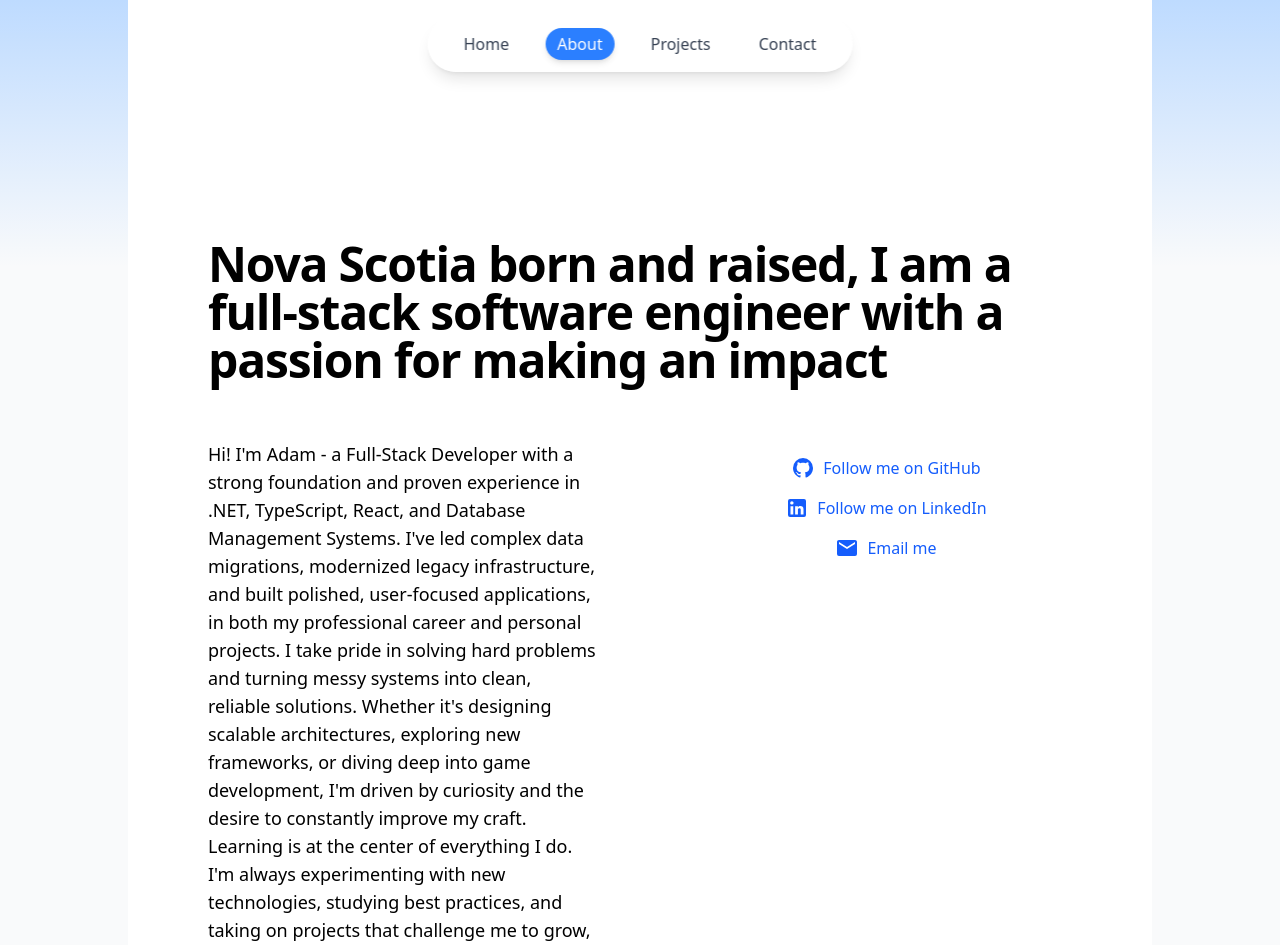
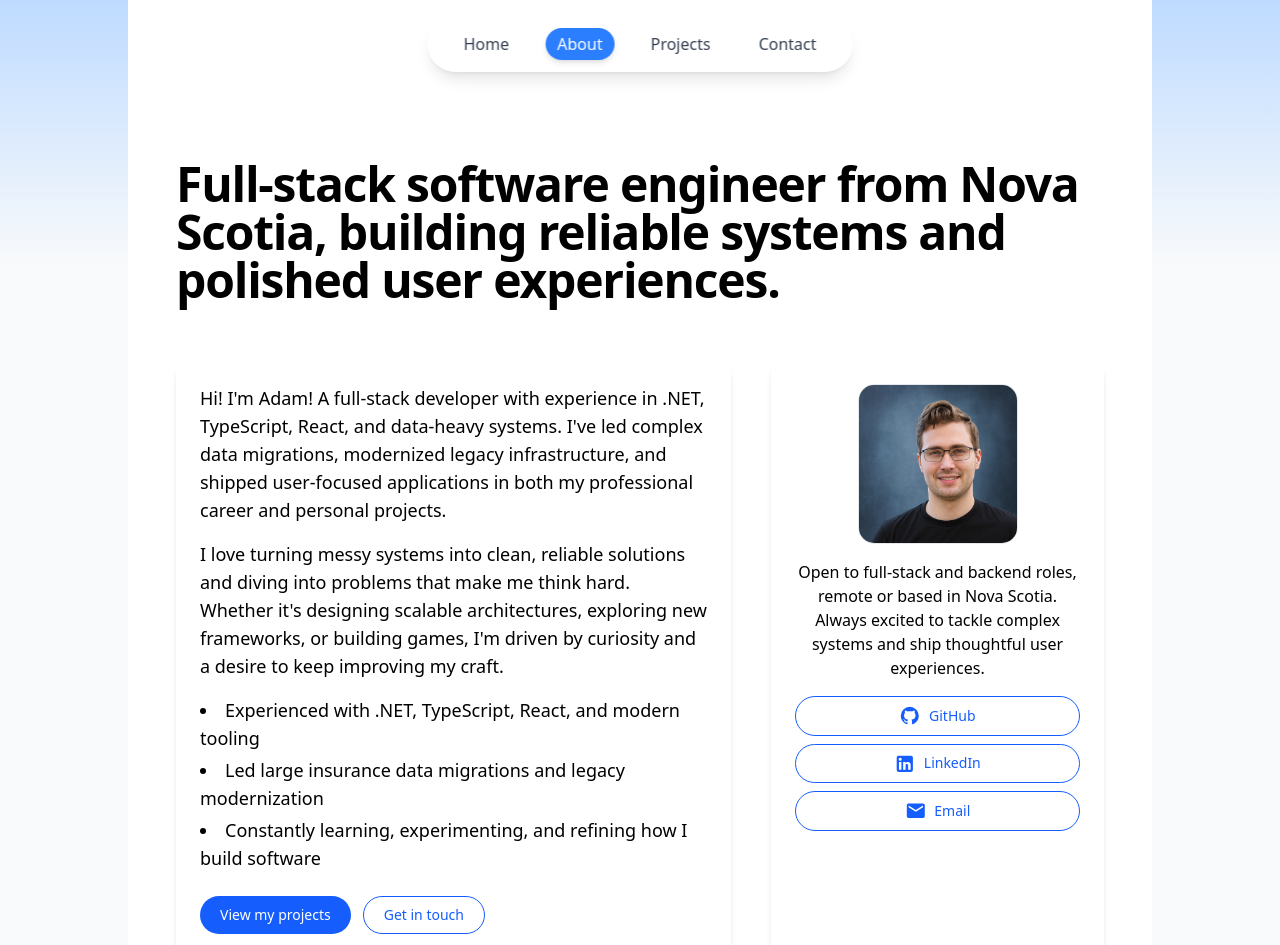
Before and after one commit to Xiappi/web-portfolio, a React (Vite) app: page /about in a window 1280 px wide. Shown: the top 945 px of the page. Built offline with nearby package versions, Linux system fonts and the light colour scheme.

Commit message:
fix pictures and update about page

```diff
--- a/src/pages/AboutPage.tsx
+++ b/src/pages/AboutPage.tsx
@@ -1,56 +1,113 @@
 import { mdiGithub, mdiLinkedin, mdiEmail } from "@mdi/js";
 import Icon from "@mdi/react";
+import profile2 from "../assets/profile-2.png";
 
 export default function About() {
   return (
-    <div className="grid grid-cols-1 lg:grid-cols-2 gap-6 md:gap-8 lg:gap-10 w-full pt-20 md:pt-32 lg:pt-60 px-4 md:px-6 lg:px-10">
-      <div className="col-span-1 lg:col-span-2 px-4 md:px-6 lg:px-10 flex flex-col justify-center ">
-        <h1 className="mb-4 text-3xl md:text-4xl lg:text-5xl font-bold tracking-tight text-heading ">
-          Nova Scotia born and raised, I am a full-stack software engineer with
-          a passion for making an impact
+    <div className="  w-full pt-20 md:pt-28 lg:pt-40 px-4 md:px-8 lg:px-12 flex justify-center">
+      <div className="  max-w-5xl w-full grid grid-cols-1 lg:grid-cols-[minmax(0,2fr)_minmax(0,1.2fr)] gap-10">
+        <div className="lg:col-span-2">
+          <h1 className="mb-4 text-3xl md:text-4xl lg:text-5xl font-bold tracking-tight text-heading">
+            Full-stack software engineer from Nova Scotia, building reliable
+            systems and polished user experiences.
           </h1>
         </div>
-      <div className="px-4 md:px-6 lg:pl-10">
-        <p className="mb-6 text-base md:text-lg font-normal text-body">
-          Hi! I'm Adam - a Full-Stack Developer with a strong foundation and
-          proven experience in .NET, TypeScript, React, and Database Management
-          Systems. I've led complex data migrations, modernized legacy
-          infrastructure, and built polished, user-focused applications, in both
-          my professional career and personal projects. I take pride in solving
-          hard problems and turning messy systems into clean, reliable
-          solutions. Whether it's designing scalable architectures, exploring
-          new frameworks, or diving deep into game development, I'm driven by
-          curiosity and the desire to constantly improve my craft. Learning is
-          at the center of everything I do. I'm always experimenting with new
-          technologies, studying best practices, and taking on projects that
-          challenge me to grow, both as a developer and as a person.
+
+        <div className="max-w-xl bg-white/80 backdrop-blur-sm rounded-2xl shadow-md p-6">
+          <p className="mb-4 text-base md:text-lg font-normal text-body">
+            Hi! I'm Adam! A full-stack developer with experience in .NET,
+            TypeScript, React, and data-heavy systems. I've led complex data
+            migrations, modernized legacy infrastructure, and shipped
+            user-focused applications in both my professional career and
+            personal projects.
           </p>
+
+          <p className="mb-4 text-base md:text-lg font-normal text-body">
+            I love turning messy systems into clean, reliable solutions and
+            diving into problems that make me think hard. Whether it's designing
+            scalable architectures, exploring new frameworks, or building games,
+            I'm driven by curiosity and a desire to keep improving my craft.
+          </p>
+
+          <ul className="mb-6 text-base md:text-lg font-normal text-body list-disc list-inside space-y-1">
+            <li>
+              Experienced with .NET, TypeScript, React, and modern tooling
+            </li>
+            <li>
+              Led large insurance data migrations and legacy modernization
+            </li>
+            <li>
+              Constantly learning, experimenting, and refining how I build
+              software
+            </li>
+          </ul>
+
+          <div className="flex flex-wrap gap-3">
+            <a
+              href="/projects"
+              className="inline-flex items-center rounded-full px-5 py-2 text-sm font-medium bg-blue-600 text-white hover:bg-blue-700 transition"
+            >
+              View my projects
+            </a>
+            <a
+              href="mailto:mattatalladam@gmail.com"
+              className="inline-flex items-center rounded-full px-5 py-2 text-sm font-medium border border-blue-600 text-blue-600 hover:bg-blue-50 transition"
+            >
+              Get in touch
+            </a>
           </div>
-      <div className="flex flex-col items-start lg:items-center gap-3 md:gap-4 p-4 md:px-6 lg:px-0">
+        </div>
+
+        <div className="flex justify-start lg:justify-center">
+          <div className="bg-white/80 backdrop-blur-sm rounded-2xl shadow-md p-5 md:p-6 flex flex-col items-center gap-4 w-full max-w-sm">
+            <div className="w-36 h-36 md:w-40 md:h-40 rounded-2xl overflow-hidden border border-gray-200 bg-gray-100">
+              {/* Replace src with your final portfolio image */}
+              <img
+                src={profile2}
+                alt="Adam Mattatall portrait"
+                className="w-full h-full object-cover"
+              />
+            </div>
+
+            <p className="text-sm md:text-base text-body text-center">
+              Open to full-stack and backend roles, remote or based in Nova
+              Scotia. Always excited to tackle complex systems and ship
+              thoughtful user experiences.
+            </p>
+
+            <div className="flex flex-col gap-2 w-full">
               <a
                 href="https://github.com/Xiappi"
                 target="_blank"
-          className="inline-flex items-center text-blue-600 hover:underline"
+                rel="noreferrer"
+                className="inline-flex items-center justify-center rounded-full border border-blue-600 text-blue-600 px-4 py-2 text-sm font-medium hover:bg-blue-50 transition"
               >
-          <Icon path={mdiGithub} size={1} />
-          <span className="ml-2">Follow me on GitHub</span>
+                <Icon path={mdiGithub} size={0.9} />
+                <span className="ml-2">GitHub</span>
               </a>
+
               <a
                 href="https://www.linkedin.com/in/adam-mattatall-306b84180/"
                 target="_blank"
-          className="inline-flex items-center text-blue-600 hover:underline"
+                rel="noreferrer"
+                className="inline-flex items-center justify-center rounded-full border border-blue-600 text-blue-600 px-4 py-2 text-sm font-medium hover:bg-blue-50 transition"
               >
-          <Icon path={mdiLinkedin} size={1} />
-          <span className="ml-2">Follow me on LinkedIn</span>
+                <Icon path={mdiLinkedin} size={0.9} />
+                <span className="ml-2">LinkedIn</span>
               </a>
+
               <a
                 href="mailto:mattatalladam@gmail.com"
                 target="_blank"
-          className="inline-flex items-center text-blue-600 hover:underline"
+                rel="noreferrer"
+                className="inline-flex items-center justify-center rounded-full border border-blue-600 text-blue-600 px-4 py-2 text-sm font-medium hover:bg-blue-50 transition"
               >
-          <Icon path={mdiEmail} size={1} />
-          <span className="ml-2">Email me</span>
+                <Icon path={mdiEmail} size={0.9} />
+                <span className="ml-2">Email</span>
               </a>
+            </div>
+          </div>
+        </div>
       </div>
     </div>
   );
--- a/src/pages/HomePage.tsx
+++ b/src/pages/HomePage.tsx
@@ -22,28 +22,33 @@ export default function HomePage() {
             things better, and I am always looking for new challenges and
             opportunities to grow as a developer.
           </p>
-          <div className="flex flex-col sm:flex-row gap-3 md:gap-4">
+          <div className="flex flex-col md:flex-row gap-2 w-full">
             <a
               href="https://github.com/Xiappi"
               target="_blank"
-              className="inline-flex items-center text-blue-600 hover:underline"
+              rel="noreferrer"
+              className="inline-flex items-center justify-center rounded-full border border-blue-600 text-blue-600 px-4 py-2 text-sm font-medium hover:bg-blue-50 transition"
             >
-              <Icon path={mdiGithub} size={1} />
+              <Icon path={mdiGithub} size={0.9} />
               <span className="ml-2">GitHub</span>
             </a>
+
             <a
               href="https://www.linkedin.com/in/adam-mattatall-306b84180/"
               target="_blank"
-              className="inline-flex items-center text-blue-600 hover:underline"
+              rel="noreferrer"
+              className="inline-flex items-center justify-center rounded-full border border-blue-600 text-blue-600 px-4 py-2 text-sm font-medium hover:bg-blue-50 transition"
             >
-              <Icon path={mdiLinkedin} size={1} />
+              <Icon path={mdiLinkedin} size={0.9} />
               <span className="ml-2">LinkedIn</span>
             </a>
             <a
               href="mailto:mattatalladam@gmail.com"
-              className="inline-flex items-center text-blue-600 hover:underline"
+              target="_blank"
+              rel="noreferrer"
+              className="inline-flex items-center justify-center rounded-full border border-blue-600 text-blue-600 px-4 py-2 text-sm font-medium hover:bg-blue-50 transition"
             >
-              <Icon path={mdiEmail} size={1} />
+              <Icon path={mdiEmail} size={0.9} />
               <span className="ml-2">Email</span>
             </a>
           </div>
```
Also changed, not shown: src/assets/profile-2.png (added), 1 other file (tests, documents, lock files or other folders). Lines whose indentation alone changed are shown as unchanged.
